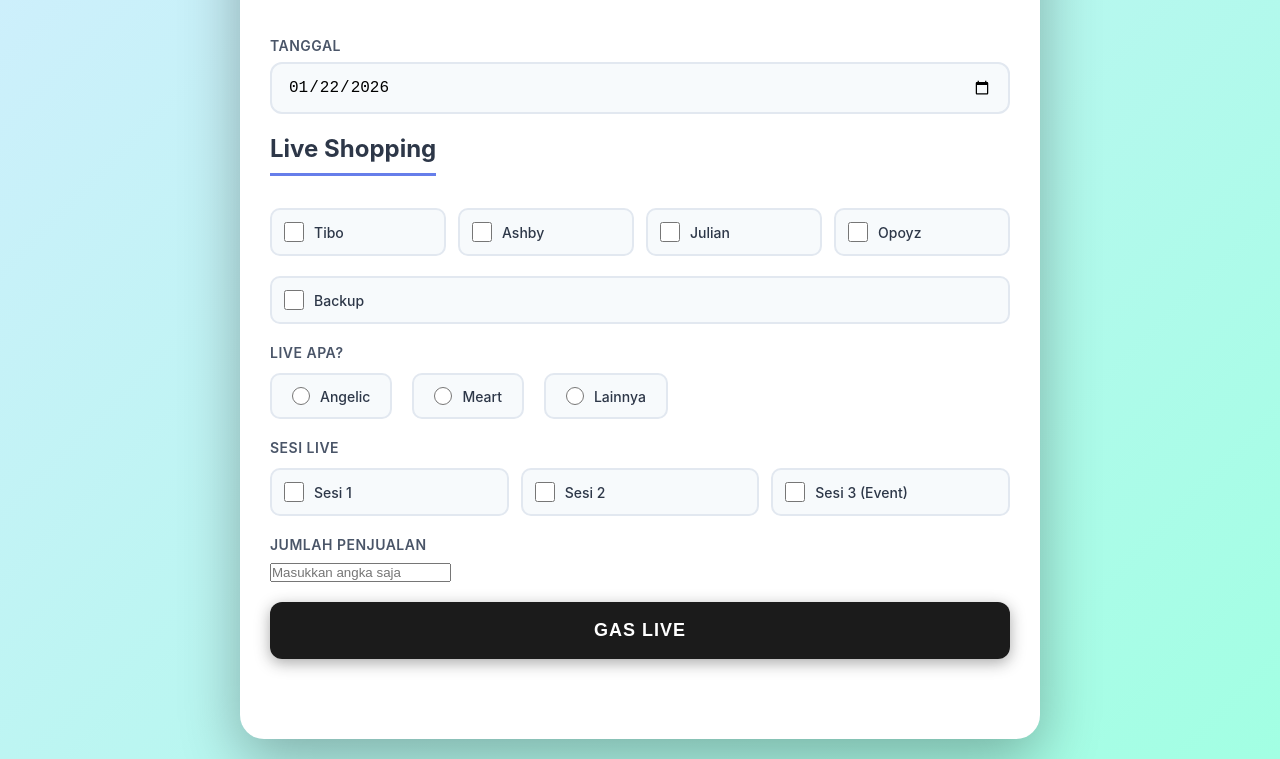
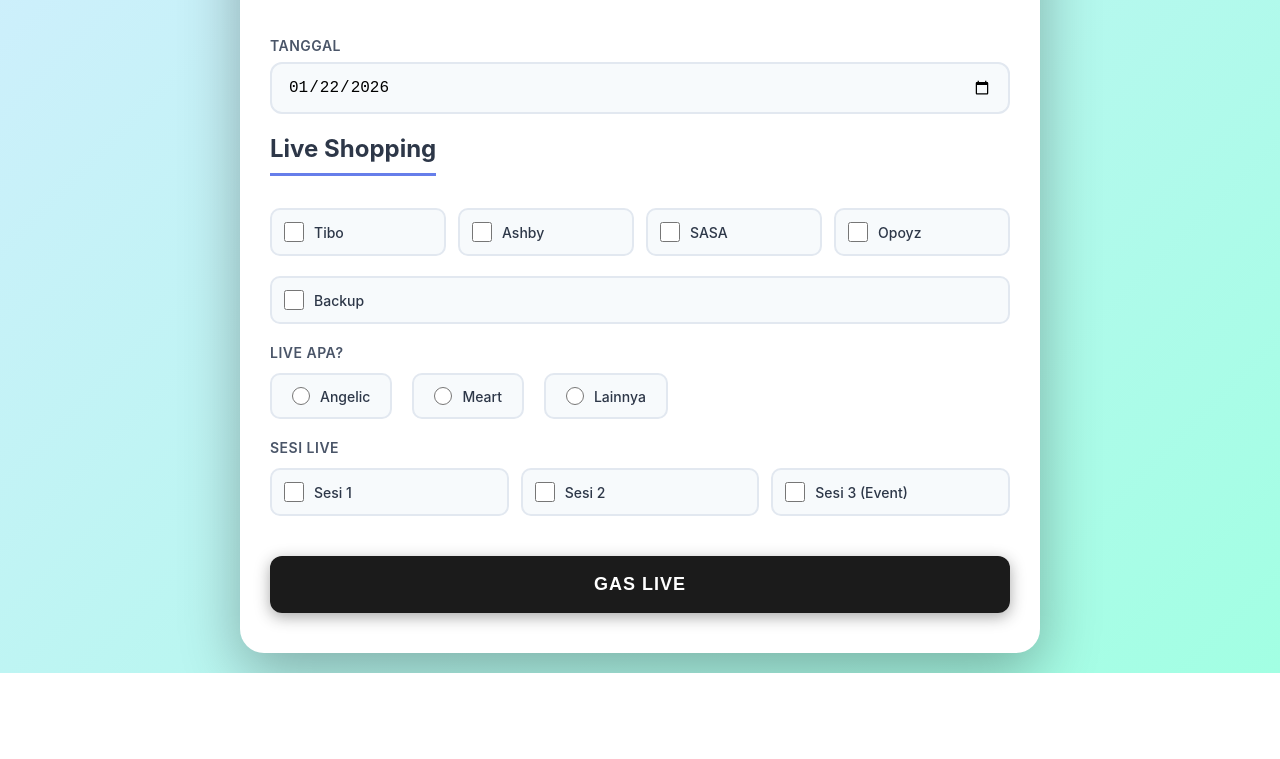
Before and after one commit to devonicfolkin/absen, a plain HTML site: page index.html in a window 1280 px wide. Shown: the part 281-1040 px from the top of the page. After the commit the page ends 954 px from the top, so only its background shows below. Drawn offline with Linux system fonts and the light colour scheme.

Commit message:
Add files via upload

```diff
--- a/index.html
+++ b/index.html
@@ -323,8 +323,8 @@
                             <label for="ashby">Ashby</label>
                         </div>
                         <div class="checkbox-item">
-                            <input type="checkbox" id="julian" name="liveShopping" value="Julian">
-                            <label for="julian">Julian</label>
+                            <input type="checkbox" id="tisna" name="liveShopping" value="Tisna">
+                            <label for="tisna">SASA</label>
                         </div>
                         <div class="checkbox-item">
                             <input type="checkbox" id="opoyz" name="liveShopping" value="Opoyz">
@@ -381,22 +381,10 @@
                             <div class="checkbox-item">
                                 <input type="checkbox" id="sesi3" name="sesiLive" value="Sesi 3 (Event)">
                                 <label for="sesi3">Sesi 3 (Event)</label>
-
                             </div>
                         </div>
                     </div>
-		<div class="form-group" style="margin-top: 20px;">
-    				<label>Jumlah Penjualan</label>
-   				 <input
-       					 type="number"
-       					 id="jumlahPenjualan"
-      					 placeholder="Masukkan angka saja"
-       					 min="0"
-       					 step="1"
-       					 required
-    						>
-		</div>
-
+                </div>
 
                 <button type="submit" class="submit-btn">GAS LIVE</button>
             </form>
@@ -463,9 +451,6 @@
             const sesiLive = Array.from(document.querySelectorAll('input[name="sesiLive"]:checked'))
                 .map(cb => cb.value).join(', ');
 
-		const jumlahPenjualan = document.getElementById('jumlahPenjualan').value;
-
-
             const kontenKreator = Array.from(document.querySelectorAll('input[name="kontenKreator"]:checked'))
                 .map(cb => cb.value).join(', ');
 
@@ -477,9 +462,7 @@
                 backupName: backupName,
                 liveApa: liveApa,
                 sesiLive: sesiLive,
-                jumlahPenjualan: jumlahPenjualan,
-		timestamp: new Date().toLocaleString('id-ID')
-
+                timestamp: new Date().toLocaleString('id-ID')
             };
 
             console.log('Data yang akan dikirim:', formData);
@@ -495,7 +478,6 @@
 .then(() => {
     showSuccess();
     document.getElementById('absensiForm').reset();
-    document.getElementById('jumlahPenjualan').value = '';
     document.getElementById('tanggal').valueAsDate = new Date();
     document.getElementById('backupInput').classList.add('hidden');
     document.getElementById('lainnyaInput').classList.add('hidden');
@@ -508,7 +490,6 @@
             showSuccess();
             setTimeout(() => {
                 document.getElementById('absensiForm').reset();
-		document.getElementById('jumlahPenjualan').value = '';
                 document.getElementById('tanggal').valueAsDate = new Date();
                 document.getElementById('backupInput').classList.add('hidden');
                 document.getElementById('lainnyaInput').classList.add('hidden');
```
